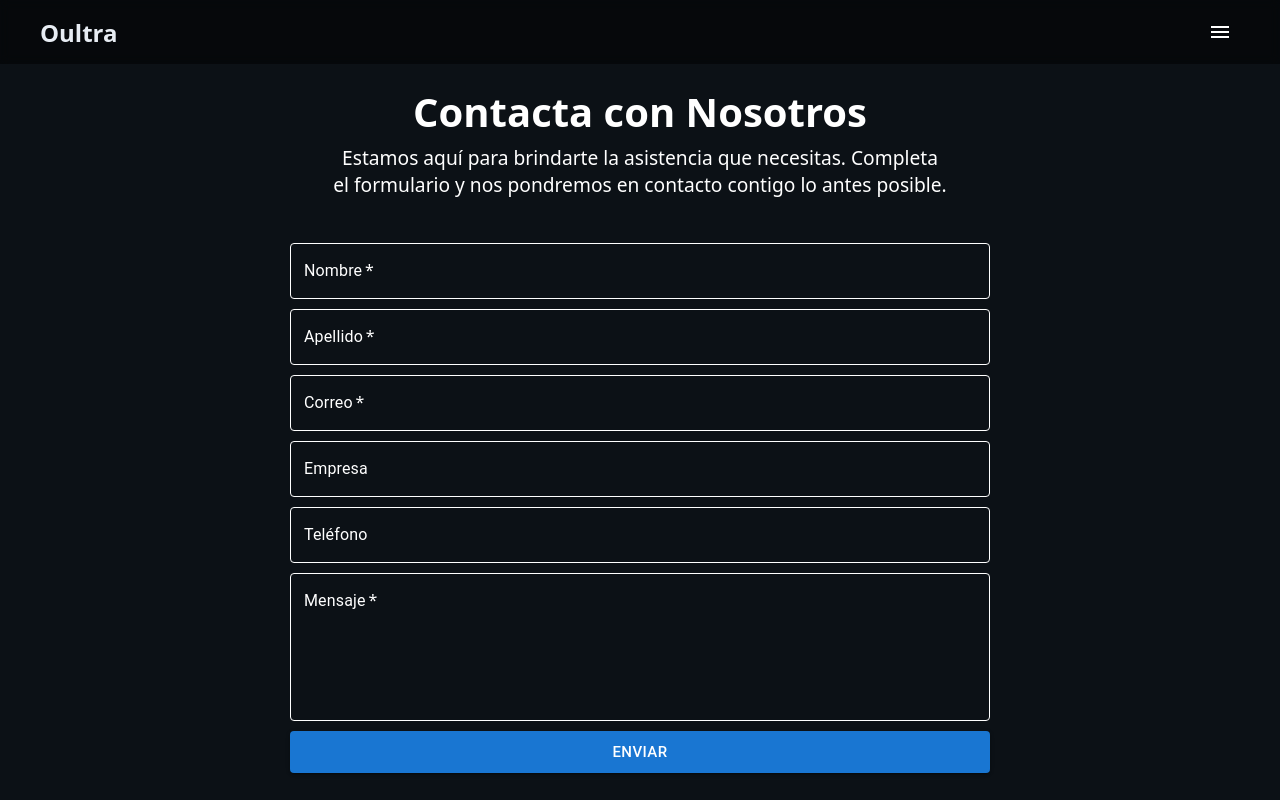
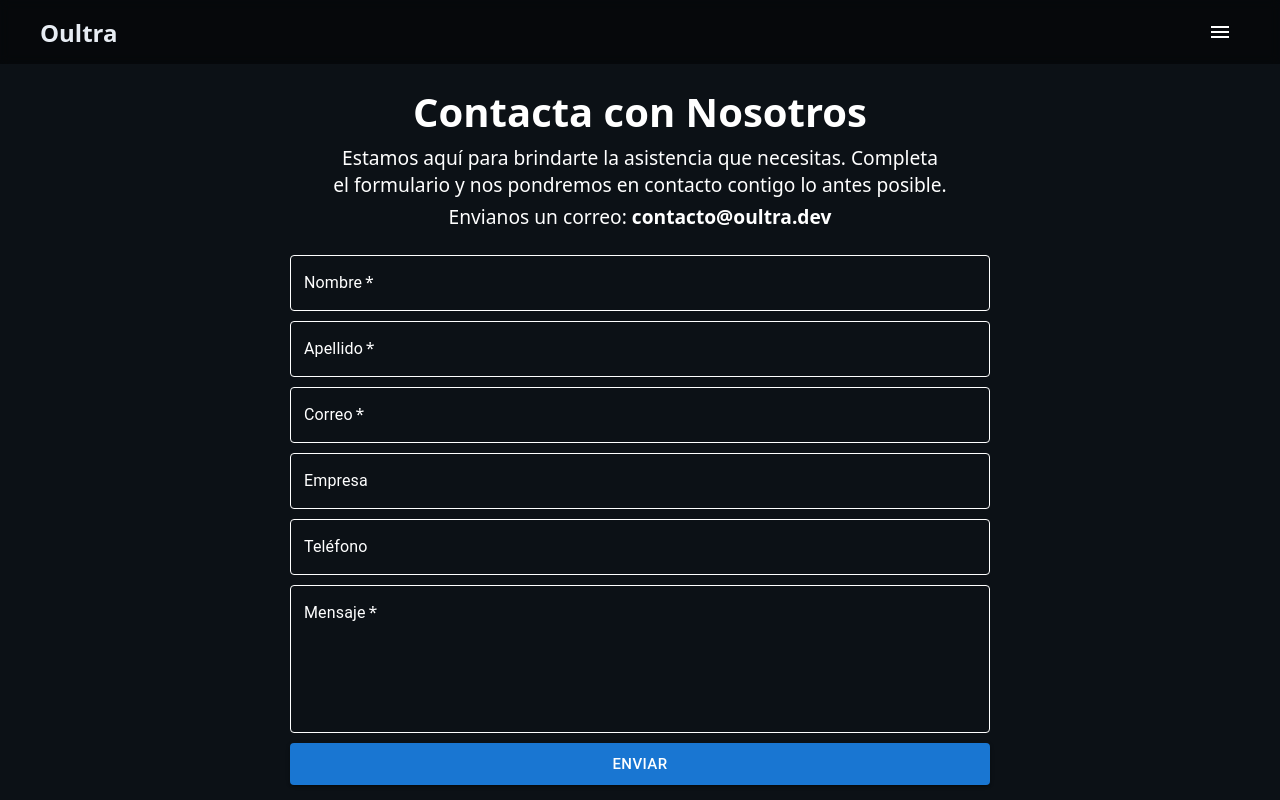
Before and after one commit to Oultra/oultra-page, a React (Vite) app: page /#/contacto in a window 1280 px wide. Built offline with nearby package versions, Linux system fonts and the light colour scheme.

Commit message:
se arreglaron meta tags

```diff
--- a/index.html
+++ b/index.html
@@ -1,25 +1,31 @@
 <!doctype html>
-<html lang="en">
+<html lang="es">
   <head>
     <meta charset="UTF-8" />
     <link rel="icon" type="image/svg+xml" href="/oultra-favicon.png" />
     <meta name="viewport" content="width=device-width, initial-scale=1.0" />
     <title>oultra.dev</title>
     <meta name="description" content="Descubre en Oultra soluciones de vanguardia en software y automatización, así como instalaciones de cámaras avanzadas. Nos comprometemos a la innovación constante, ofreciendo las últimas tecnologías para potenciar tu negocio. Somos apasionados por impulsar el éxito de pequeños negocios con herramientas tecnológicas de alta calidad. Con Oultra, tu empresa se beneficia de la excelencia tecnológica y el compromiso inquebrantable con la innovación." />
-    <meta name="keywords" content="Oultra" />
-    <meta name="keywords" content="automatización empresarial, software de última generación, instalaciones de cámaras avanzadas, innovación tecnológica, compromiso con la excelencia, tecnologías para pequeños negocios, soluciones innovadoras, tecnología empresarial, cámaras de seguridad, herramientas para pequeñas empresas">
     <meta name="author" content="Oultra">
     <meta name="robots" content="index, follow">
     <meta rel="canonical" href="https://oultra.dev/">
-    <meta property="og:title" content="Oultra">
-    <meta property="og:description" content="Descubre en Oultra soluciones de vanguardia en software y automatización, así como instalaciones de cámaras avanzadas. Nos comprometemos a la innovación constante, ofreciendo las últimas tecnologías para potenciar tu negocio. Somos apasionados por impulsar el éxito de pequeños negocios con herramientas tecnológicas de alta calidad. Con Oultra, tu empresa se beneficia de la excelencia tecnológica y el compromiso inquebrantable con la innovación.">
+    <meta property="og:title" content="oultra.dev">
+    <meta name="keywords" content="oultra.dev, automatización empresarial, software de última generación, instalaciones de cámaras avanzadas, innovación tecnológica, tecnologías para pequeños negocios, soluciones innovadoras, tecnología empresarial, cámaras de seguridad, herramientas para pequeñas empresas, desarrollo web, diseño de páginas web, comercio electrónico, soluciones de software, cámaras de vigilancia, consultoría tecnológica, innovación empresarial, servicios tecnológicos, éxito empresarial, transformación digital, correos empresariales">
     <meta property="og:image" content="https://oultra.dev/oultra-favicon.png">
     <meta property="og:url" content="https://oultra.dev/">
     <meta property="og:type" content="website">
-    <meta property="og:site_name" content="Oultra">
+    <meta property="og:site_name" content="oultra.dev">
     <meta property="og:locale" content="es_MX">
     <meta property="og:locale:alternate" content="en_US">
     <meta property="og:locale:alternate" content="es_ES">
+
+    <meta name="twitter:card" content="summary_large_image">
+    <meta name="twitter:site" content="@oultra.dev">
+    <meta name="twitter:creator" content="@oultra.dev">
+    <meta name="twitter:title" content="oultra.dev">
+    <meta name="twitter:description" content="Descubre en oultra.dev, soluciones de vanguardia en software y automatización, así como instalaciones de cámaras avanzadas. Nos comprometemos a la innovación constante, ofreciendo las últimas tecnologías para potenciar tu negocio. Somos apasionados por impulsar el éxito de pequeños negocios con herramientas tecnológicas de alta calidad. Con Oultra, tu empresa se beneficia de la excelencia tecnológica y el compromiso inquebrantable con la innovación.">
+    <meta name="twitter:image" content="https://oultra.dev/oultra-favicon.png">
+
   </head>
   <body>
     <div id="root"></div>
--- a/src/components/Nav/index.tsx
+++ b/src/components/Nav/index.tsx
@@ -156,6 +156,12 @@ const Navbar = () => {
                 <ListItemText primary="Instagram" />
               </ListItem>
             </CustomA>
+            <CustomA href="https://twitter.com/oultra_dev" target="blank_">
+              <ListItem >
+                <CustomImg2 src="/svg/twitter.svg" alt="X" />
+                <ListItemText primary="X (Twitter)" />
+              </ListItem>
+            </CustomA>
 
             <Divider />
             { getList() }
--- a/src/pages/Contact/Contact.tsx
+++ b/src/pages/Contact/Contact.tsx
@@ -20,7 +20,11 @@ const ContactContainer = styled.div`
         text-align: center;
         max-width: 800px;
         text-wrap: balance;
-        margin-bottom: 40px;
+    }
+    & a {
+        color: #ffffff;
+        text-decoration: none;
+        font-weight: bold;
     }
 `
 
@@ -32,6 +36,7 @@ const InputsContainer = styled.div`
     width: 100%;
     max-width: 700px;
     margin: 0 auto;
+    margin-top: 20px;
 `
 
 const CustomInput = styled(TextField)`
@@ -212,7 +217,7 @@ const Contact = () => {
 
     useEffect(() => {
         window.scrollTo(0, 0)
-        window.document.title = "Oultra | Contacto"
+        window.document.title = "oultra.dev | Contacto"
     }, [])
 
     return (
@@ -221,6 +226,7 @@ const Contact = () => {
             <ContactContainer>
                 <h1>Contacta con Nosotros</h1>
                 <p>Estamos aquí para brindarte la asistencia que necesitas. Completa el formulario y nos pondremos en contacto contigo lo antes posible.</p>
+                <p>Envianos un correo: <a href='mailti:contacto@oultra.dev' >contacto@oultra.dev</a></p>
 
                 <InputsContainer>
                     <CustomInput
--- a/src/pages/Home/Home.tsx
+++ b/src/pages/Home/Home.tsx
@@ -622,7 +622,7 @@ const Home = () => {
 
     useEffect(() => {
         window.scrollTo(0, 0)
-        window.document.title = "Oultra"
+        window.document.title = "oultra.dev"
       }, [])
 
     return (
--- a/src/pages/Services/Services.tsx
+++ b/src/pages/Services/Services.tsx
@@ -162,7 +162,7 @@ const Services = () => {
 
     useEffect(() => {
         window.scrollTo(0, 0)
-        window.document.title = "Oultra | Servicios"
+        window.document.title = "oultra.dev | Servicios"
     }, [])
 
   return (
--- a/src/pages/Web/Web.tsx
+++ b/src/pages/Web/Web.tsx
@@ -482,7 +482,7 @@ const Web = () => {
 
     useEffect(() => {
         window.scrollTo(0, 0)
-        window.document.title = "Oultra | Desarrollo Web"
+        window.document.title = "oultra.dev | Desarrollo Web"
     }, [])
 
     return (
```
